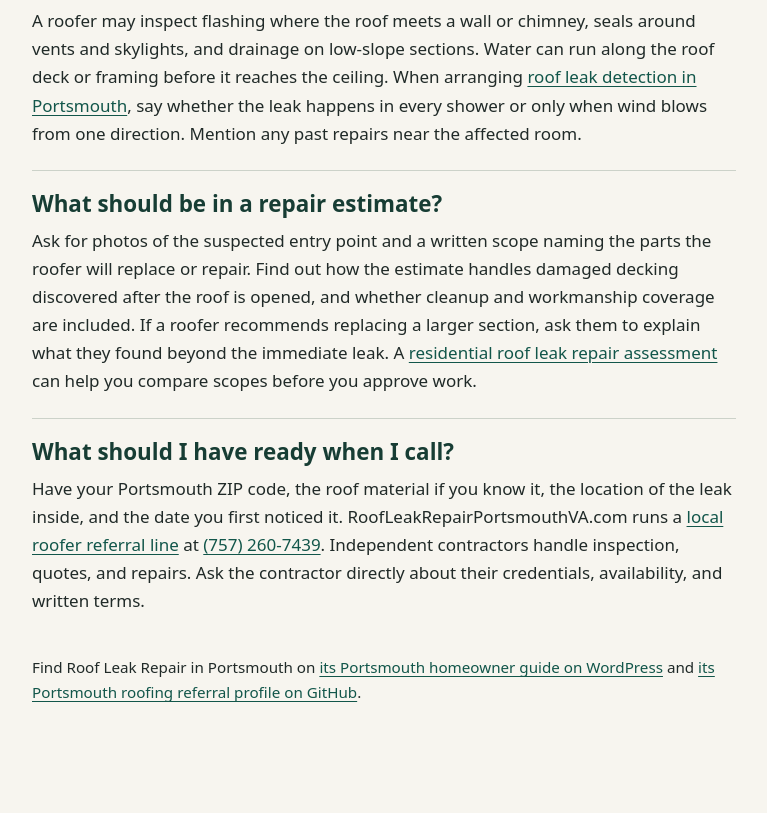
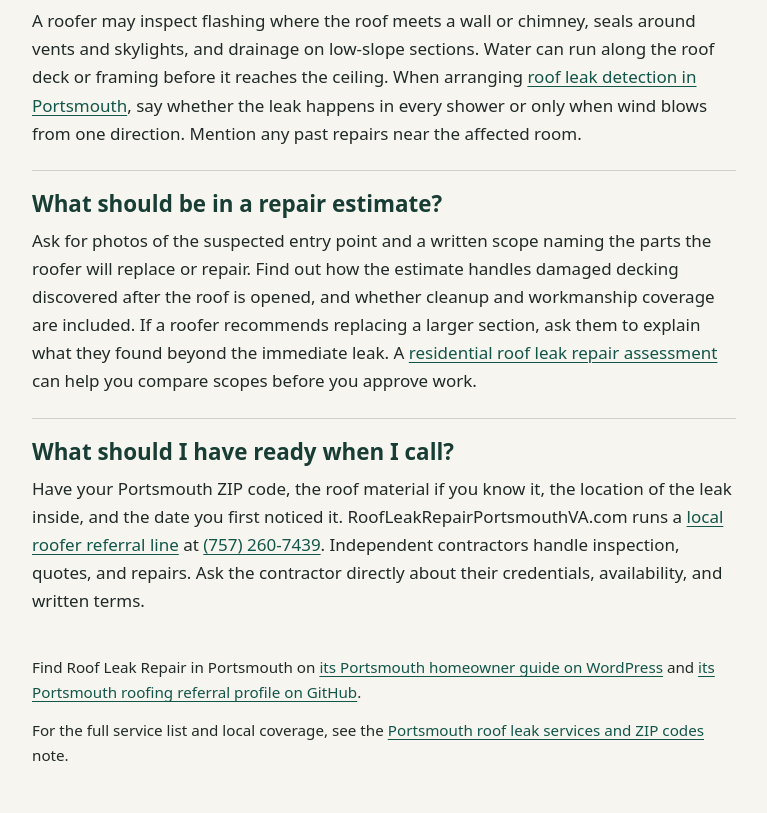
Before and after one commit to roofleakrepairportsmouthva/roofleakrepairportsmouthva.github.io, a plain HTML site: page index.html in a window 1280 px wide. Shown: the part 703-1516 px from the top of the page, without its empty margins (256-1023 px from the left). Before the commit the page ends 1453 px from the top, so only its background shows below. Drawn offline with Linux system fonts and the light colour scheme.

Commit message:
Add link to Portsmouth roof leak services note
Added a paragraph with a link to the Portsmouth roof leak services note.

```diff
--- a/index.html
+++ b/index.html
@@ -68,6 +68,7 @@
   </main>
   <footer>
     <p>Find Roof Leak Repair in Portsmouth on <a href="https://portsmouthroofleakrepair.wordpress.com/">its Portsmouth homeowner guide on WordPress</a> and <a href="https://github.com/roofleakrepairportsmouthva">its Portsmouth roofing referral profile on GitHub</a>.</p>
+    <p>For the full service list and local coverage, see the <a href="https://share.evernote.com/note/ef3d43e9-faa2-dbde-9147-e53f472256fe">Portsmouth roof leak services and ZIP codes</a> note.</p>
   </footer>
 </body>
 </html>
```
